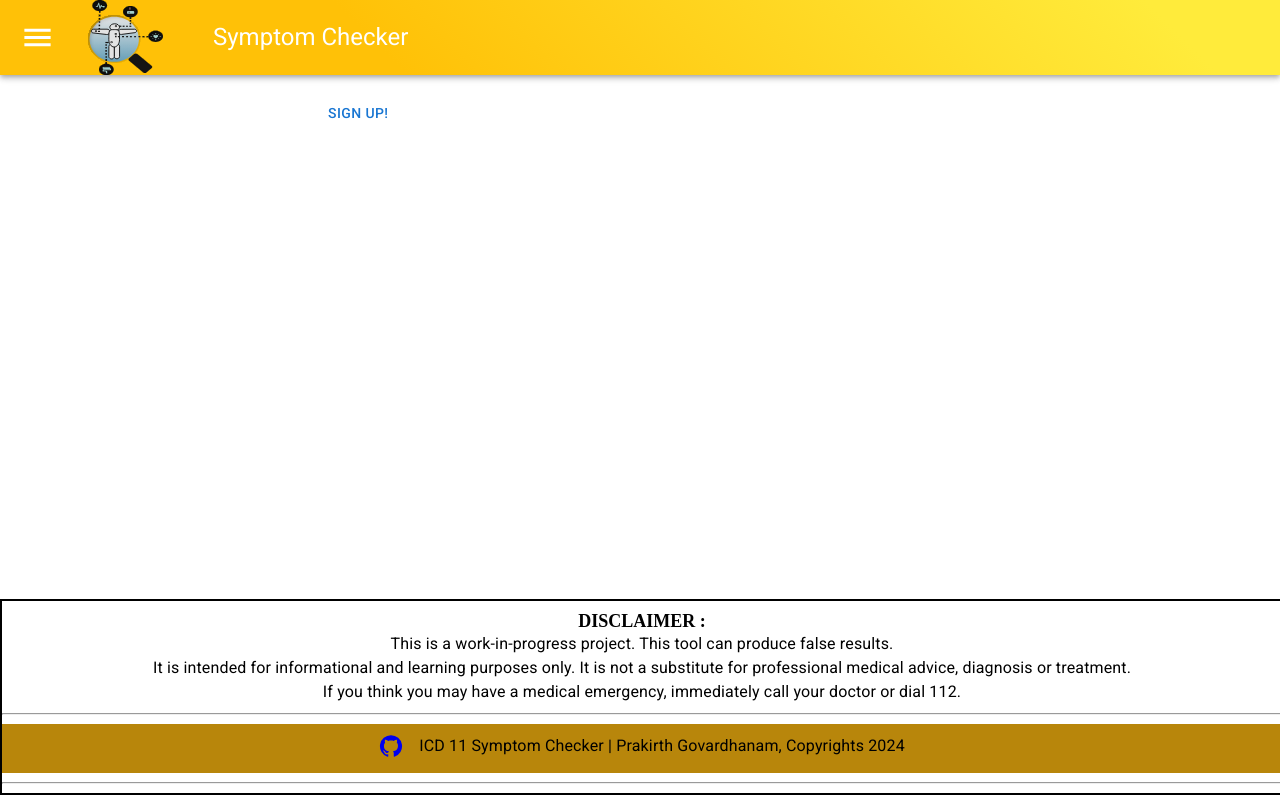
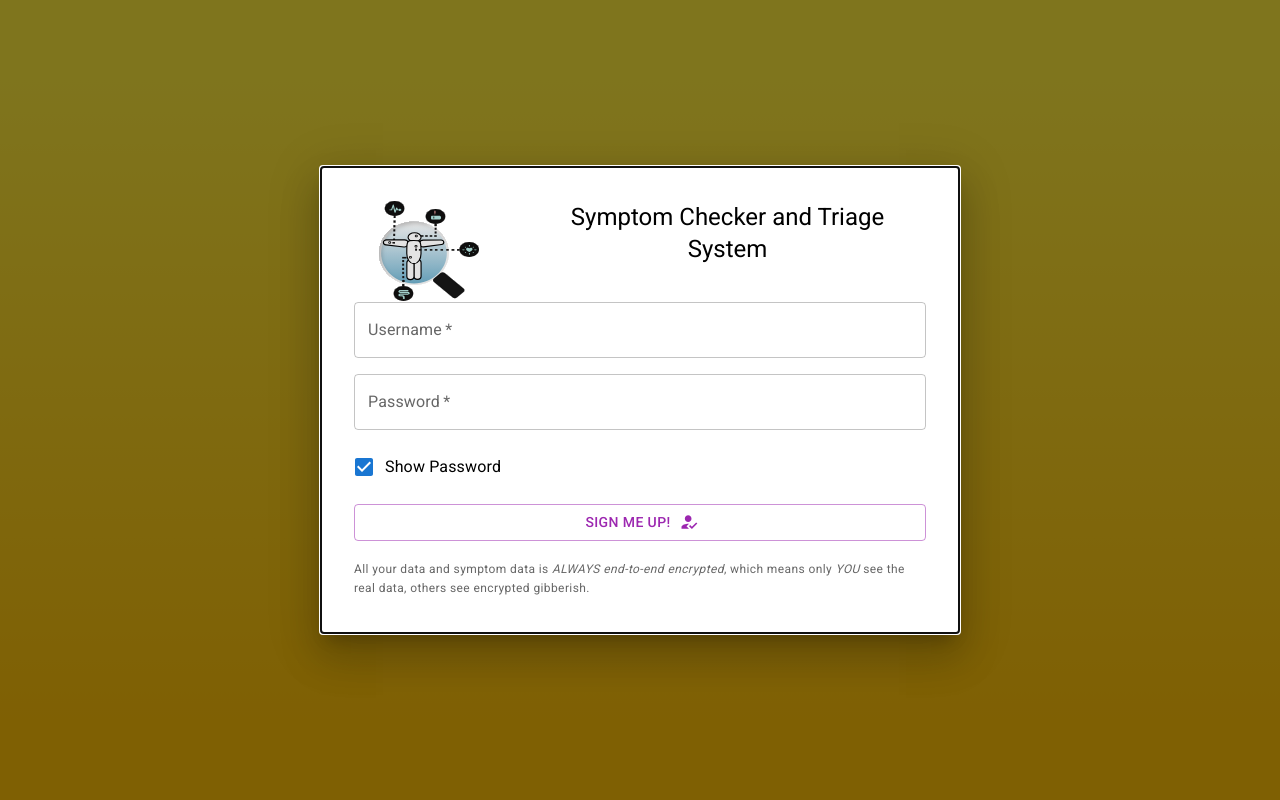
Before and after one commit to prak112/Symptom-Checker-frontend, a React (Vite) app in the folder symptom-checker-frontend/: page /signup in a window 1280 px wide. Built offline with nearby package versions, Linux system fonts and the light colour scheme.

Commit message:
feat: Update functionality and UI

```diff
--- a/symptom-checker-frontend/src/components/modals/SignupModal.jsx
+++ b/symptom-checker-frontend/src/components/modals/SignupModal.jsx
@@ -1,17 +1,14 @@
-/**User registration
- * setup services - DONE
- * setup registration UI - DONE
- * DEBUG-User registration fails without any error.
- * setup navigation to modal -
-**/
 import PropTypes from 'prop-types'
 import { useState } from 'react';
-import { Box, Button, Typography, Modal } from '@mui/material'
+import { Box, Button, Modal, Typography } from '@mui/material'
 import {
     TextField, FormControlLabel, Checkbox, FormHelperText
 } from '@mui/material'
-import HowToRegIcon from '@mui/icons-material/HowToReg'
+import HowToRegIcon from '@mui/icons-material/HowToReg';
+import { useNavigate } from 'react-router-dom';
+
 import authServices from '../../services/auth'
+import Logo from '../../assets/logo.svg'
 
 const boxStyle = {
     display: 'grid',
@@ -21,7 +18,7 @@ const boxStyle = {
     top: '50%',
     left: '50%',
     transform: 'translate(-50%, -50%)',
-    height: '30vh',
+    height: '50vh',
     bgcolor: 'background.paper',
     border: '2px solid #000',
     boxShadow: 24,
@@ -39,18 +36,22 @@ const centeredDivStyle = {
     margin: "0 auto"
 }
 
-export default function SignupModal({ modalTitle }) {
+const modalStyle = {
+    background: 'linear-gradient(to top, #FFC107 10%, #FFEB3B 90%)' // matt-yellow
+    // background: 'linear-gradient(to bottom, #A3D1CC, #536B68)' // matt-green
+}
+
+export default function SignupModal({ modalTitle, open, handleClose }) {
     SignupModal.propTypes = {
         modalTitle: PropTypes.string.isRequired,
+        open: PropTypes.func.isRequired,
+        handleClose: PropTypes.func.isRequired,
     }
 
-    const [open, setOpen] = useState(false)
     const [username, setUsername] = useState(null)
     const [password, setPassword] = useState(null)
     const [showPassword, setShowPassword] = useState(true)
-
-    const handleOpen = () => setOpen(true)
-    const handleClose = () => setOpen(false)
+    const navigate = useNavigate()
 
     // Auth service handler
     const registerUser = async (event) => {
@@ -60,23 +61,35 @@ export default function SignupModal({ modalTitle }) {
             username: username,
             password: password
         }
-        const registrationResult = await authServices.registerUser(userInfoPayload)
-        console.log('RESULT: ', registrationResult)
+        try {
+            const registrationResult = await authServices.registerUser(userInfoPayload)
+            console.log('RESULT: ', registrationResult)
+            navigate('/')
+        } catch (error) {
+            console.error('Error during registration : ', error);
+        }
     }
 
     return (
         <div style={centeredDivStyle}>
-            <Button onClick={handleOpen}>{modalTitle}</Button>
+            <Button onClick={open}>{modalTitle}</Button>
             <Modal
+                sx={modalStyle}
                 open={open}
                 onClose={handleClose}
                 aria-labelledby="modal-modal-title"
                 aria-describedby="modal-modal-description"
             >
                 <Box sx={boxStyle}>
-                    <Typography id="modal-heading" variant="h6" component="h2">
-                        Sign Up!
+                <div style={{display: 'flex', justifyContent:'center'}}>
+                    <img src={Logo} alt='Logo'
+                        width={100} height={100}
+                        style={{paddingRight: '50px', paddingLeft: '25px'}}
+                    />
+                    <Typography variant="h5" align="center">
+                        Symptom Checker and Triage System
                     </Typography>
+                </div>
                     <form onSubmit={registerUser} style={formStyle}>
                         <TextField
                             id="username"
@@ -84,7 +97,7 @@ export default function SignupModal({ modalTitle }) {
                             label="Username"
                             placeholder="Username"
                             variant="outlined"
-                            required="true"
+                            required
                             onChange={(e)=>setUsername(e.target.value)}
                         />
                         <TextField
@@ -93,6 +106,7 @@ export default function SignupModal({ modalTitle }) {
                             label="Password"
                             placeholder="Password"
                             variant="outlined"
+                            required
                             onChange={(e)=>setPassword(e.target.value)}
                         />
                         <FormControlLabel
@@ -108,8 +122,10 @@ export default function SignupModal({ modalTitle }) {
                             Sign Me up!
                         </Button>
                         <FormHelperText id="helper-text">
-                            All user data and symptom data is end-to-end encrypted.
+                            All your data and symptom data is <em>ALWAYS end-to-end encrypted</em>,
+                            which means only <em>YOU</em> see the real data, others see encrypted gibberish.
                         </FormHelperText>
+
                     </form>
                 </Box>
             </Modal>
```
